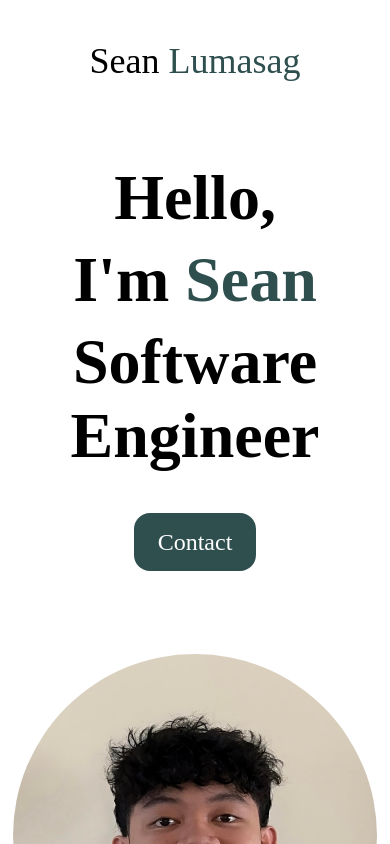
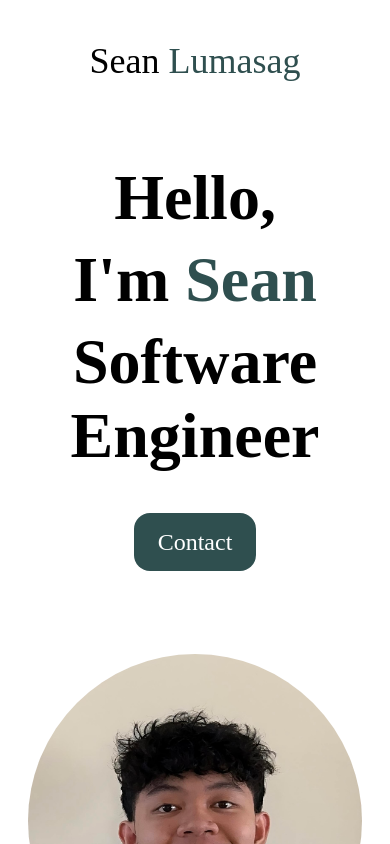
Before and after one commit to seanlumasag/personal-website, a React (Vite) app in the folder frontend/: page / in a window 390 px wide. Shown: the top 844 px of the page. Built offline with nearby package versions, Linux system fonts and the light colour scheme.

Commit message:
New mobile width

```diff
--- a/frontend/src/index.css
+++ b/frontend/src/index.css
@@ -283,7 +283,7 @@ img {
 
 @media (max-width: 1150px) {
   :root {
-    --max-width-var: 430px;
+    --max-width-var: 400px;
   }
 
   .navigation .navbar {
```
